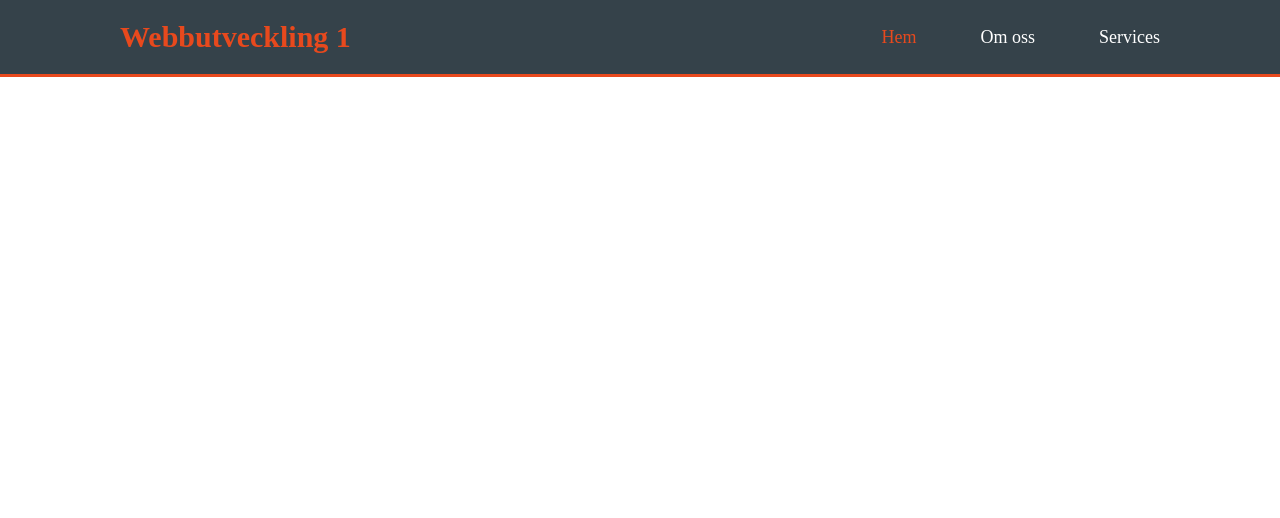
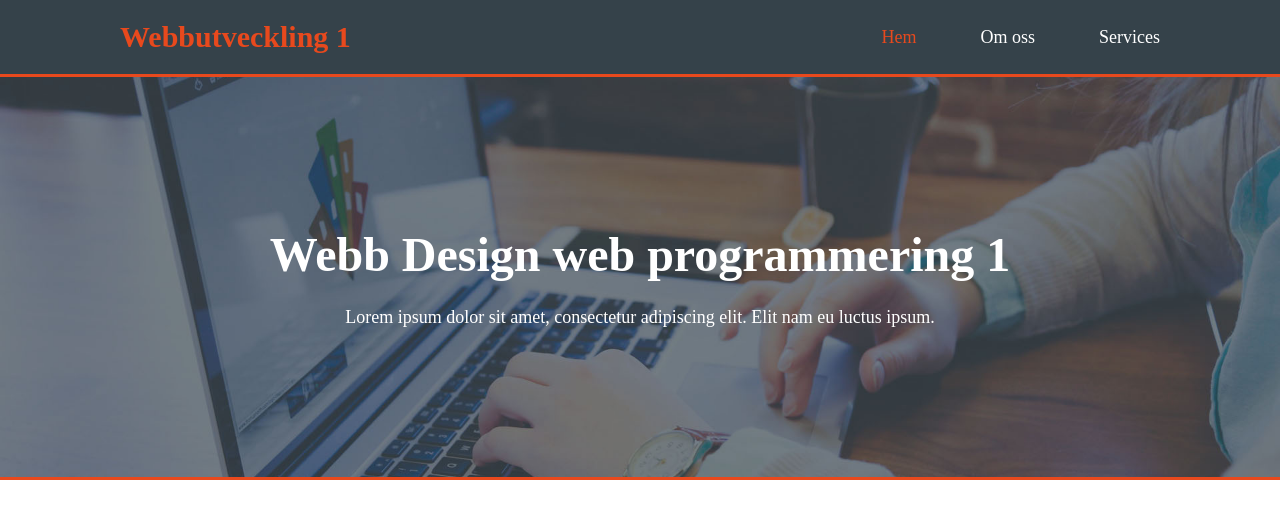
Before and after one commit to TE23D-Sabrie-Vincent/Lek-5-uppg3, a plain HTML site: page index.html in a window 1280 px wide. Drawn offline with Linux system fonts and the light colour scheme.

Commit message:
Gjorde showcase bakgrunden med text

```diff
--- a/index.html
+++ b/index.html
@@ -18,5 +18,13 @@
     </nav>
 </header>
 
+<section class="showcase">
+    <div class="showcase-content">
+        <h1>Webb Design web programmering 1</h1>
+        <p>Lorem ipsum dolor sit amet, consectetur adipiscing elit. Elit nam eu luctus ipsum.</p>
+    </div>
+</section>
+
+
 </body>
 </html>
--- a/style.css
+++ b/style.css
@@ -52,3 +52,26 @@
     color: #e8491d;
     font-size: 18px;
 }
+
+.showcase {
+    background: url('./img/showcase.jpg') no-repeat center center/cover;
+    height: 400px;
+    display: flex;
+    align-items: center;
+    justify-content: center;
+    text-align: center;
+    border-bottom: 3px solid #e8491d;
+}
+
+.showcase-content h1 {
+    font-size: 48px;
+    color: white;
+}
+
+.showcase-content p {
+    font-size: 18px;
+    color: white;
+    margin-top: 25px;
+    text-align: center;
+
+}
```
